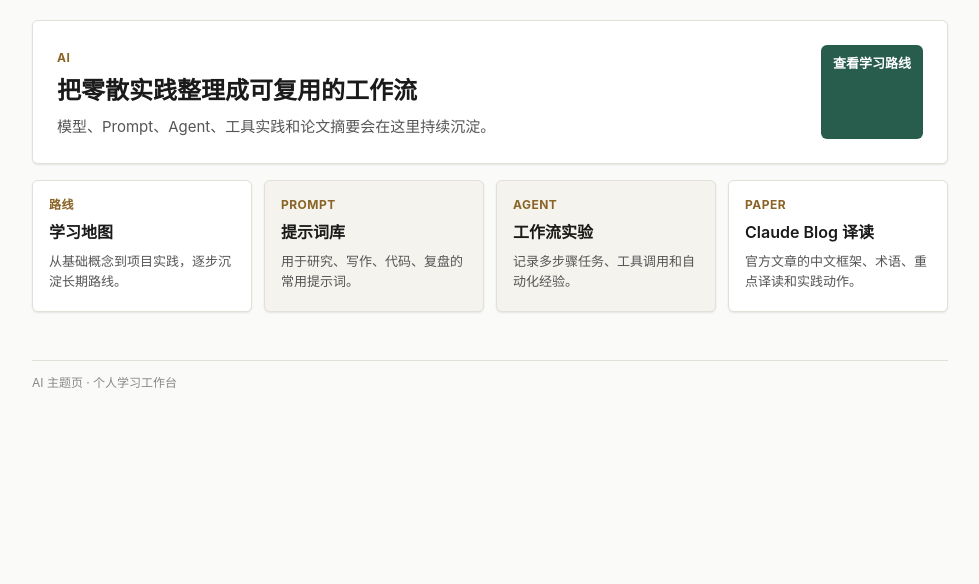
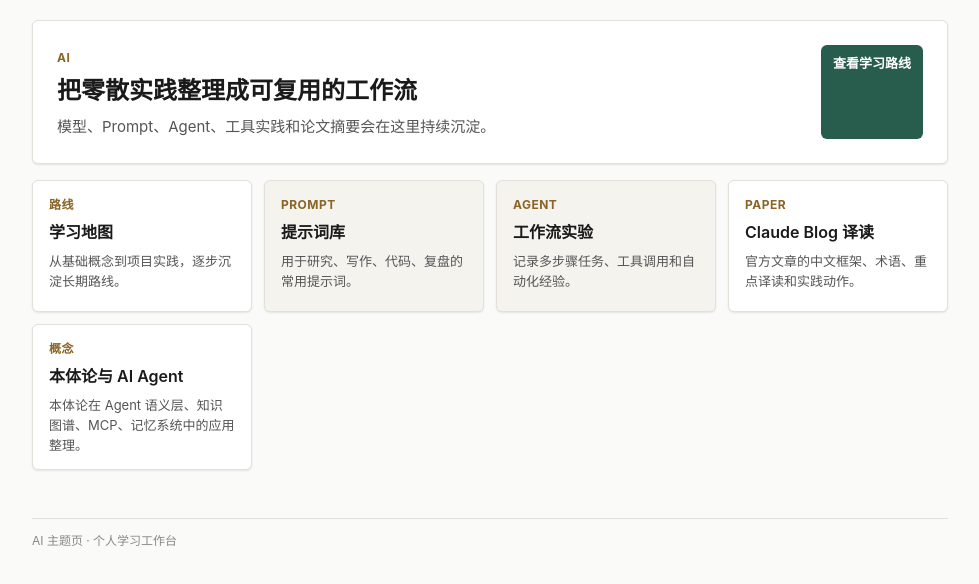
Before and after one commit to xiaoran2013/study, a plain HTML site: page ai.html in a window 1280 px wide. Shown: the part 98-682 px from the top of the page, without its empty margins (150-1129 px from the left). Drawn offline with Linux system fonts and the light colour scheme.

Commit message:
新增 AI Agent 与本体论学习笔记

```diff
--- a/ai.html
+++ b/ai.html
@@ -52,6 +52,11 @@
         <strong>Claude Blog 译读</strong>
         <small>官方文章的中文框架、术语、重点译读和实践动作。</small>
       </a>
+      <a class="topic-card" href="doc.html?src=topics%2Fai%2Fagent-ontology.md">
+        <span>概念</span>
+        <strong>本体论与 AI Agent</strong>
+        <small>本体论在 Agent 语义层、知识图谱、MCP、记忆系统中的应用整理。</small>
+      </a>
     </section>
   </main>
 
```
Also changed, not shown: 1 other file.
